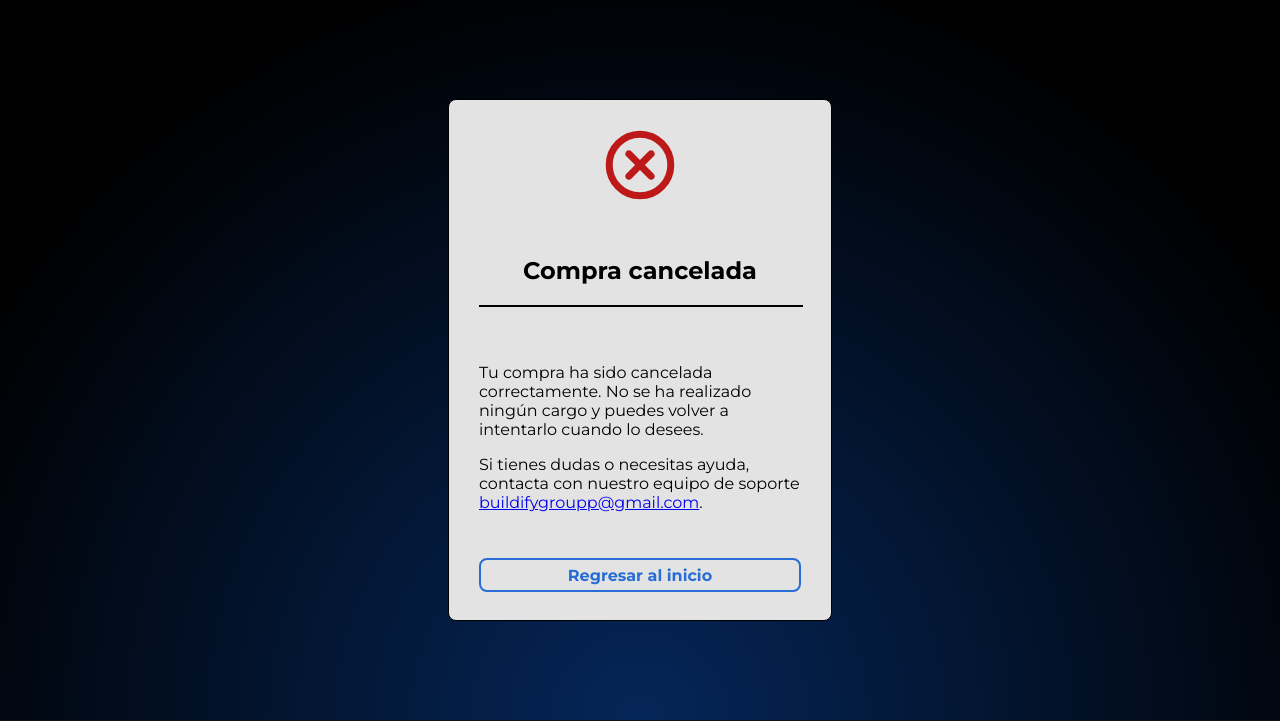
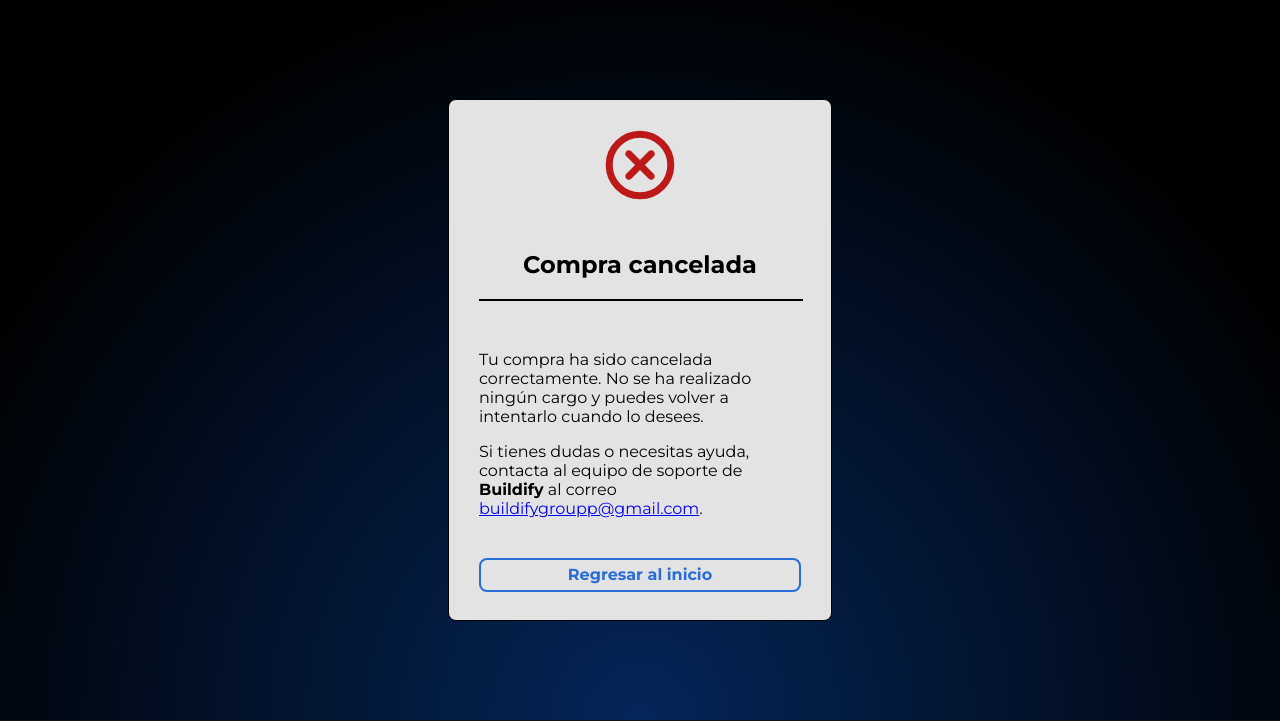
Before and after one commit to xndreeAA/BUILDIFY-V1, a Flask app: page /pagos/cancel in a window 1280 px wide. Shown: the part 49-770 px from the top of the page. Run offline with Flask 3, Linux system fonts and the light colour scheme; parts of the project's set-up code (start-up, migrations or seed data) failed here and were passed over.

Commit message:
feat: vista de pago cancelado añadida

```diff
--- a/app/modules/pagos/templates/cancel.html
+++ b/app/modules/pagos/templates/cancel.html
@@ -40,7 +40,7 @@
 
                 <section class="confirmation-message">
                     <p>Tu compra ha sido cancelada correctamente. No se ha realizado ningún cargo y puedes volver a intentarlo cuando lo desees.</p>
-                    <p>Si tienes dudas o necesitas ayuda, contacta con nuestro equipo de soporte <a href="mailto:buildifygroupp@gmail.com">buildifygroupp@gmail.com</a>. </p>
+                    <p>Si tienes dudas o necesitas ayuda, contacta al equipo de soporte de <strong>Buildify</strong>  al correo <a href="mailto:buildifygroupp@gmail.com">buildifygroupp@gmail.com</a>. </p>
                 </section>
 
                 <section class="preview_div btn_container">
```
